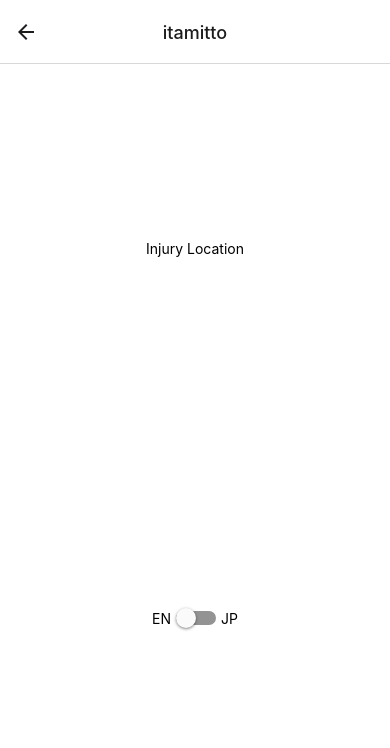
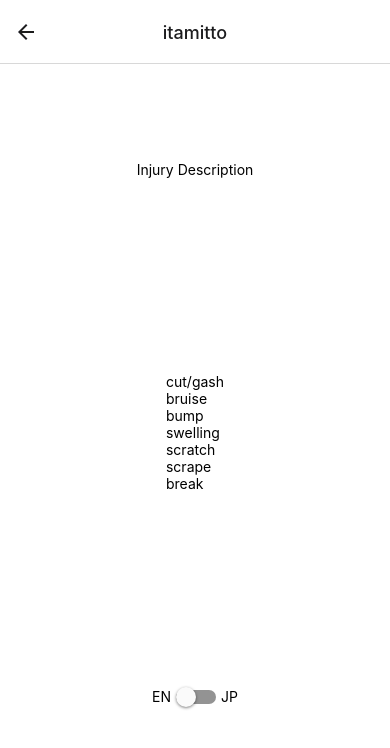
Before and after one commit to MyKamonohashi/itamitto-frontend, a React Native app in the folder client/: screen /FrameSixteen in a window 390 px wide. Shown: the top 748 px of the page. Built offline with nearby package versions, Linux system fonts and the light colour scheme.

Commit message:
feat: handle inputs

```diff
--- a/client/src/components/FrameSixteen.tsx
+++ b/client/src/components/FrameSixteen.tsx
@@ -28,10 +28,33 @@ export default function FrameSixteen( { route, navigation }: FrameSixteenProps)
   useEffect(() => {
     handleLanguage();
   }, [isEnabled]);
+
   return (
     <View style={styles.container}>
-      <Text>{language.title.injury_location}</Text>
-
+      <Text>{language.title.injury_description}</Text>
+      <View>
+      <Pressable onPress={() => setInjuryDescription("cut/gash")}>
+          <Text>{language.injury_description.cut_gash}</Text>
+        </Pressable>
+        <Pressable onPress={() => setInjuryDescription("bruise")}>
+          <Text>{language.injury_description.bruise}</Text>
+        </Pressable>
+        <Pressable onPress={() => setInjuryDescription("bump")}>
+          <Text>{language.injury_description.bump}</Text>
+        </Pressable>
+        <Pressable onPress={() => setInjuryDescription("swelling")}>
+          <Text>{language.injury_description.swelling}</Text>
+        </Pressable>
+        <Pressable onPress={() => setInjuryDescription("scratch")}>
+          <Text>{language.injury_description.scratch}</Text>
+        </Pressable>
+        <Pressable onPress={() => setInjuryDescription("scrape")}>
+          <Text>{language.injury_description.scrape}</Text>
+        </Pressable>
+        <Pressable onPress={() => setInjuryDescription("break")}>
+          <Text>{language.injury_description.break}</Text>
+        </Pressable>
+      </View>
       <LanguageToggle onValueChange={toggleSwitch} isEnabled={isEnabled}/>
     </View>
   );
```
